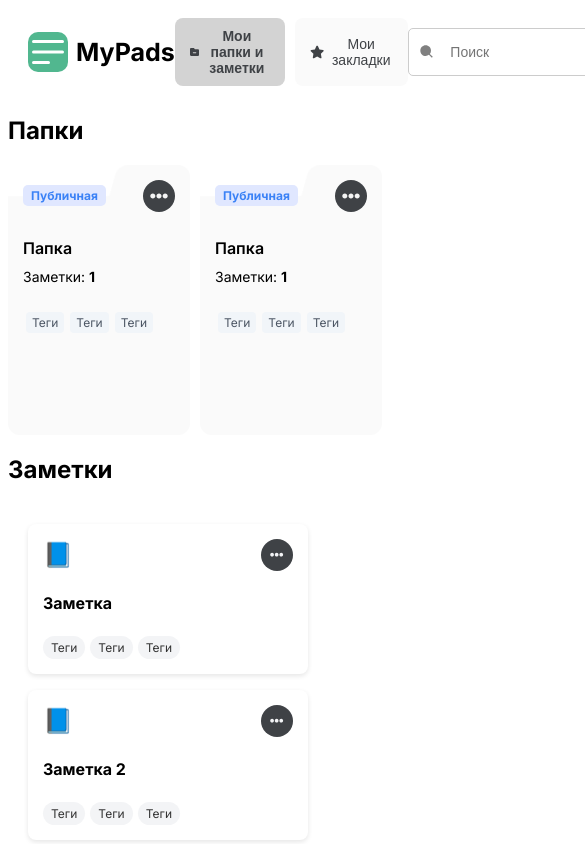
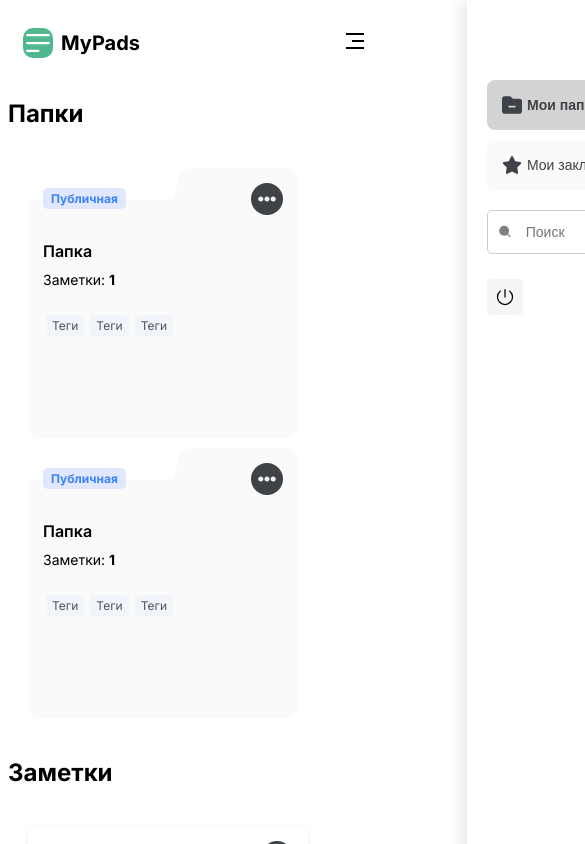
Before and after one commit to BARBARBoyyHD/mypads-progress, a React (Vite) app: page /all/my/bookmark in a window 390 px wide. Shown: the top 844 px of the page, 585 px wide, since content can reach past the window. Built offline with nearby package versions, Linux system fonts and the light colour scheme.

Commit message:
Finishing responsive

```diff
--- a/src/components/bookmark/BookmarkCard.tsx
+++ b/src/components/bookmark/BookmarkCard.tsx
@@ -53,7 +53,11 @@ const BookmarkCard: React.FC<Bookmark> = ({
           <div className={styles.dropdownMenu} ref={dropdownRef}>
             <ul>
               <li>
-                <Link to={`/folder/settings/${id}`} style={{textDecoration:"none",color:"inherit"}} className={styles.menuItem}>
+                <Link
+                  to={`/folder/settings/${id}`}
+                  style={{ textDecoration: "none", color: "inherit" }}
+                  className={styles.menuItem}
+                >
                   <IoSettings /> Настройки
                 </Link>
               </li>
--- a/src/components/form/AddFolderForm.tsx
+++ b/src/components/form/AddFolderForm.tsx
@@ -31,7 +31,7 @@ const AddFolderForm: React.FC = () => {
           <span>Мои папки / </span>
         </Link>
 
-        <strong>Добавить новую папку</strong>
+        <strong style={{color:"#3F4246"}}>Добавить новую папку</strong>
       </nav>
 
       <div className={styles.formContainer}>
--- a/src/components/header/Header.tsx
+++ b/src/components/header/Header.tsx
@@ -1,13 +1,21 @@
-import { useState } from "react";
-import styles from "../../styles/header.module.css";
-import { HiMiniBars3BottomLeft } from "react-icons/hi2";
-import { FaStar, FaFolderMinus } from "react-icons/fa6";
-import { IoPowerOutline } from "react-icons/io5";
-import { BiSolidSearch } from "react-icons/bi";
-import { Link } from "react-router-dom";
+"use client"
+
+import { useState } from "react"
+import styles from "../../styles/header.module.css"
+import { HiMiniBars3BottomLeft } from "react-icons/hi2"
+import { FaStar, FaFolderMinus } from "react-icons/fa6"
+import { IoPowerOutline } from "react-icons/io5"
+import { BiSolidSearch } from "react-icons/bi"
+import { RiMenu3Line, RiCloseLine } from "react-icons/ri"
+import { Link } from "react-router-dom"
 
 export default function Header() {
-  const [activeButton, setActiveButton] = useState<string>("folders");
+  const [activeButton, setActiveButton] = useState<string>("folders")
+  const [mobileMenuOpen, setMobileMenuOpen] = useState<boolean>(false)
+
+  const toggleMobileMenu = () => {
+    setMobileMenuOpen(!mobileMenuOpen)
+  }
 
   return (
     <header className={styles.header}>
@@ -24,17 +32,24 @@ export default function Header() {
           }}
         >
           <HiMiniBars3BottomLeft size={10} className={styles.icon} />
-
           <h1 className={styles.logo}>MyPads</h1>
         </Link>
       </div>
 
+      {/* Hamburger menu icon for mobile */}
+      <div className={styles.hamburger} onClick={toggleMobileMenu}>
+        {mobileMenuOpen ? <RiCloseLine size={24} /> : <RiMenu3Line size={24} />}
+      </div>
+
+      {/* Navigation for desktop and mobile */}
+      <div className={`${styles.navContainer} ${mobileMenuOpen ? styles.mobileMenuOpen : ""}`}>
         <div className={styles.wrapButton}>
           <button
-          className={`${styles.button} ${
-            activeButton === "folders" ? styles.active : ""
-          }`}
-          onClick={() => setActiveButton("folders")}
+            className={`${styles.button} ${activeButton === "folders" ? styles.active : ""}`}
+            onClick={() => {
+              setActiveButton("folders")
+              setMobileMenuOpen(false)
+            }}
           >
             <Link
               to={"/all/my/folders"}
@@ -52,10 +67,11 @@ export default function Header() {
           </button>
 
           <button
-          className={`${styles.button} ${
-            activeButton === "bookmarks" ? styles.active : ""
-          }`}
-          onClick={() => setActiveButton("bookmarks")}
+            className={`${styles.button} ${activeButton === "bookmarks" ? styles.active : ""}`}
+            onClick={() => {
+              setActiveButton("bookmarks")
+              setMobileMenuOpen(false)
+            }}
           >
             <Link
               to="/all/my/bookmark"
@@ -83,6 +99,7 @@ export default function Header() {
             <IoPowerOutline size={20} />
           </button>
         </nav>
+      </div>
     </header>
-  );
+  )
 }
--- a/src/pages/BookMarksPages.tsx
+++ b/src/pages/BookMarksPages.tsx
@@ -18,8 +18,6 @@ interface Note {
   title: string; // Rename "name" to "title"
   tags: string[];
 }
-
-
 
 const BookMarksPages: React.FC = () => {
   const folders: Folder[] = [
@@ -46,13 +44,19 @@ const BookMarksPages: React.FC = () => {
     { id: 2, title: "Заметка 2", tags: ["Теги", "Теги", "Теги"] },
   ];
 
-
   return (
     <main>
       <Header />
       <section>
         <h2>Папки</h2>
-        <div style={{ display: "flex", gap: "10px" }}>
+        <div
+          style={{
+            display: "flex",
+            gap: "10px",
+            flexWrap: "wrap",
+            padding:"20px"
+          }}
+        >
           {folders.map((folder) => (
             <BookmarkCard key={folder.id} {...folder} />
           ))}
--- a/src/styles/BookMarkCard.module.css
+++ b/src/styles/BookMarkCard.module.css
@@ -10,8 +10,12 @@
   background-size: cover;
   flex-direction: column;
   position: relative;
+  transition: transform 0.3s ease, box-shadow 0.3s ease;
 }
-
+.card:hover {
+  transform: translateY(-5px);
+  box-shadow: 0 10px 20px rgba(0, 0, 0, 0.15);
+}
 .header {
   display: flex;
   justify-content: space-between;
--- a/src/styles/FolderSettings.module.css
+++ b/src/styles/FolderSettings.module.css
@@ -2,16 +2,14 @@
   display: flex;
   justify-content: center;
   align-items: center;
-  width: 100%;
   padding: 20px;
 }
 
 .form {
-  background: #fff;
-  padding: 20px;
+  background: #FAFAFA;
+  padding: 15px;
   border-radius: 10px;
-  box-shadow: 0px 4px 10px rgba(0, 0, 0, 0.1);
-  max-width: 500px;
+  max-width: 700px;
   width: 100%;
 }
 
--- a/src/styles/SingleFolder.module.css
+++ b/src/styles/SingleFolder.module.css
@@ -269,3 +269,78 @@
 .dropdownItem:hover {
   background: #f5f5f5;
 }
+
+/* Responsive Styles */
+@media (max-width: 768px) {
+  /* Center align breadcrumbs */
+  .breadcrumbs {
+    text-align: center;
+  }
+  .wrapNav {
+    display: flex;
+    flex-direction: column;
+  }
+
+  /* Make folder container stack */
+  .folderContainer {
+    flex-direction: column;
+    align-items: center;
+  }
+
+  /* Make note cards take full width */
+  .noteCard {
+    width: 90%;
+    max-width: 350px;
+  }
+
+  /* Stack admin panel and configuration below */
+  .WrapNotesAdmin {
+    flex-direction: column;
+    align-items: center;
+  }
+
+  .adminPanel,
+  .configurations {
+    width: 90%;
+    margin-top: 10px;
+  }
+
+  /* Adjust top buttons */
+  .topButtons {
+    flex-wrap: wrap;
+    justify-content: center;
+  }
+
+  .shareButton,
+  .deleteButton,
+  .unsubscribeButton {
+    width: 100%;
+    text-align: center;
+  }
+}
+
+@media (max-width: 480px) {
+  /* Make everything more compact for mobile */
+  .breadcrumbs {
+    font-size: 16px;
+  }
+
+  .noteTitle {
+    font-size: 14px;
+  }
+
+  .tag {
+    font-size: 10px;
+    padding: 3px 6px;
+  }
+
+  .moveButton {
+    width: 100%;
+    font-size: 12px;
+  }
+
+  .adminPanel h3,
+  .adminPanel li {
+    font-size: 14px;
+  }
+}
--- a/src/styles/addFolderForm.module.css
+++ b/src/styles/addFolderForm.module.css
@@ -1,5 +1,4 @@
 .container {
-  width: 100%;
   display: flex;
   flex-direction: column;
   align-items: center;
@@ -18,8 +17,8 @@
   background: #f9f9f9;
   padding: 20px;
   border-radius: 10px;
-  width: 400px;
-  box-shadow: 0 0 10px rgba(0, 0, 0, 0.1);
+  width: 600px;
+  max-width: 100%; /* ✅ Ensures it doesn't exceed the screen width */
 }
 
 .formContainer h3 {
@@ -34,14 +33,13 @@ label {
 input,
 select {
   width: 100%;
-  padding: 10px; /* ✅ Consistent padding */
+  padding: 10px;
   border: 1px solid #ccc;
   border-radius: 5px;
-  font-size: 16px; /* ✅ Readability improvement */
-  box-sizing: border-box; /* ✅ Prevents overflow */
+  font-size: 16px;
+  box-sizing: border-box;
 }
 
-/* ✅ Improved Input Styling for Tags */
 .tagsInput {
   position: relative;
   width: 100%;
@@ -52,21 +50,20 @@ select {
 .tagsInput input {
   width: 100%;
   padding: 10px;
-  padding-right: 50px; /* ✅ Leaves space for "Ok" button */
+  padding-right: 50px;
   border: 1px solid #ccc;
   border-radius: 5px;
-  font-size: 16px; /* ✅ Readability */
-  box-sizing: border-box; /* ✅ Prevents overflow */
+  font-size: 16px;
+  box-sizing: border-box;
 }
 
-/* ✅ "Ok" button inside the input field */
 .okButton {
   position: absolute;
   right: 5px;
   top: 50%;
   transform: translateY(-50%);
   border: none;
-  color: #3F4246;
+  color: #3f4246;
   padding: 6px 12px;
   border-radius: 5px;
   cursor: pointer;
@@ -103,13 +100,13 @@ select {
   padding: 10px;
   display: flex;
   flex-direction: row;
-  justify-content: center; /* ✅ Ensures center alignment */
-  align-items: center; /* ✅ Centers everything vertically */
+  justify-content: center;
+  align-items: center;
   border-radius: 5px;
   margin-top: 15px;
   gap: 10px;
   cursor: pointer;
-  border: none; /* Optional: Removes default button border */
+  border: none;
 }
 
 .icon {
@@ -122,5 +119,30 @@ select {
   align-items: center;
   background: #f9f9f9;
   color: #0057f8;
-  margin-bottom: 0; /* ✅ Fixes misalignment */
+  margin-bottom: 0;
 }
+
+/* ✅ Responsive Design */
+@media (max-width: 768px) {
+  .formContainer {
+    width: 90%; /* ✅ Makes the form take up more space on small screens */
+    padding: 15px;
+  }
+
+  input,
+  select {
+    font-size: 14px; /* ✅ Adjust font size for better readability */
+    padding: 8px;
+  }
+
+  .addButton {
+    padding: 8px;
+    font-size: 14px;
+  }
+
+  .icon {
+    width: 18px;
+    height: 18px;
+    font-size: 18px;
+  }
+}
--- a/src/styles/header.module.css
+++ b/src/styles/header.module.css
@@ -5,6 +5,7 @@
   align-items: center;
   padding: 10px 20px;
   box-sizing: border-box;
+  position: relative;
 }
 
 .logo {
@@ -12,15 +13,29 @@
   font-weight: bold;
 }
 
+.navContainer {
+  display: flex;
+  align-items: center;
+  justify-content: space-between;
+  flex-grow: 1;
+  margin-left: 20px;
+}
+
 .nav {
   display: flex;
   flex-direction: row;
+  align-items: center;
+  gap: 10px;
 }
+
 .wrapButton {
   display: flex;
   justify-content: center;
+  width: 100%;
+  align-items: center;
   gap: 10px;
 }
+
 .button {
   padding: 10px 15px;
   border: none;
@@ -44,13 +59,6 @@
 .active {
   background-color: #d3d3d3; /* Grey when selected */
   font-weight: bold;
-}
-
-
-.nav {
-  display: flex;
-  align-items: center; /* Align items vertically */
-  gap: 10px; /* Adjust spacing between search bar and logout button */
 }
 
 .searchContainer {
@@ -100,3 +108,82 @@
   align-items: center;
   gap: 8px;
 }
+
+/* Hamburger menu styles */
+.hamburger {
+  display: none;
+  cursor: pointer;
+  z-index: 100;
+}
+
+/* Media query for mobile devices */
+@media (max-width: 768px) {
+  .header {
+    padding: 10px 15px;
+  }
+
+  .hamburger {
+    display: block;
+    margin-left: auto;
+  }
+
+  .navContainer {
+    position: fixed;
+    top: 0;
+    right: -100%;
+    width: 70%;
+    height: 100vh;
+    background-color: white;
+    flex-direction: column;
+    justify-content: flex-start;
+    padding: 80px 20px 20px;
+    transition: right 0.3s ease;
+    box-shadow: -5px 0 15px rgba(0, 0, 0, 0.1);
+    z-index: 90;
+    margin-left: 0;
+  }
+
+  .mobileMenuOpen {
+    right: 0;
+  }
+
+  .wrapButton {
+    flex-direction: column;
+    width: 100%;
+    margin-bottom: 20px;
+  }
+
+  .button {
+    width: 100%;
+    justify-content: flex-start;
+    padding: 15px;
+  }
+
+  .nav {
+    flex-direction: column;
+    width: 100%;
+    align-items: flex-start;
+  }
+
+  .searchContainer {
+    width: 100%;
+    margin-bottom: 15px;
+  }
+
+  .search {
+    width: 100%;
+  }
+
+  .logout {
+    align-self: flex-start;
+  }
+
+  .logo {
+    font-size: 20px;
+  }
+
+  .icon {
+    width: 30px;
+    height: 30px;
+  }
+}
```
Also changed, not shown: src/components/header/HeaderMobile.tsx (added, +10 -0 lines). Lines whose indentation alone changed are shown as unchanged.
